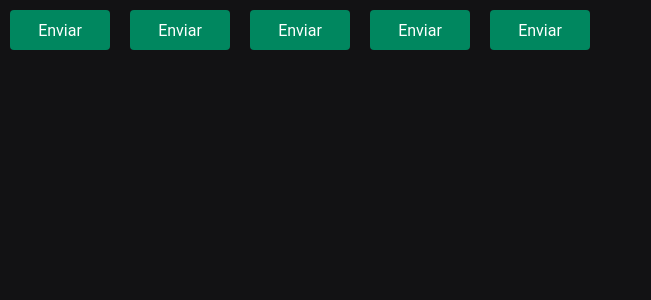
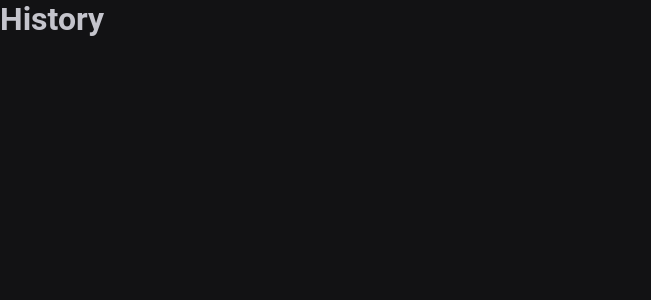
Before and after one commit to rdg-404/Ignite-Timer, a React app: page /history in a window 1280 px wide. Shown: the top 300 px of the page, without its empty margins (0-651 px from the left). Built offline with nearby package versions, Linux system fonts and the light colour scheme; the HTML template or start-up script is replaced by a standard one.

Commit message:
npm install react-router-dom - created home and history router

```diff
--- a/package.json
+++ b/package.json
@@ -12,6 +12,7 @@
   "dependencies": {
     "react": "^18.2.0",
     "react-dom": "^18.2.0",
+    "react-router-dom": "^6.8.0",
     "styled-components": "^5.3.6"
   },
   "devDependencies": {
--- a/src/App.tsx
+++ b/src/App.tsx
@@ -1,19 +1,19 @@
 import { ThemeProvider } from 'styled-components'
-import { Button } from './components/Button'
+
+import { BrowserRouter } from 'react-router-dom'
 
 import { GlobalStyle } from './styles/global'
 import { defaultTheme } from './styles/themes/default'
+
+import { Router } from './Router'
 
 export function App() {
   // envia variant como props
   return (
     <ThemeProvider theme={defaultTheme}>
-      <Button variant="primary" />
-      <Button variant="secondary" />
-      <Button variant="success" />
-      <Button variant="danger" />
-      <Button />
-
+      <BrowserRouter>
+        <Router />
+      </BrowserRouter>
       <GlobalStyle />
     </ThemeProvider>
   )
--- /dev/null
+++ b/src/Router.tsx
@@ -0,0 +1,12 @@
+import { Routes, Route } from 'react-router-dom'
+import { History } from './pages/History'
+import { Home } from './pages/Home'
+
+export function Router() {
+  return (
+    <Routes>
+      <Route path="/" element={<Home />} />
+      <Route path="/history" element={<History />} />
+    </Routes>
+  )
+}
--- a/src/components/Button.styles.ts
+++ /dev/null
@@ -1,33 +0,0 @@
-import styled, { css } from 'styled-components'
-
-// variavel em ts
-export type ButtonVariant = 'primary' | 'secondary' | 'danger' | 'success'
-
-interface ButtonContainerProps {
-  variant: ButtonVariant
-}
-
-const buttonVariantsColors = {
-  primary: 'purple',
-  secondary: 'orange',
-  danger: 'red',
-  success: 'green',
-}
-
-export const ButtonContainer = styled.button<ButtonContainerProps>`
-  width: 100px;
-  height: 40px;
-
-  border-radius: 4px;
-  border: 0;
-  margin: 10px;
-
-  background-color: ${(props) => props.theme['green-500']};
-  color: ${(props) => props.theme.white};
-
-  /* ${(props) => {
-    return css`
-      background-color: ${buttonVariantsColors[props.variant]};
-    `
-  }} */
-`
--- a/src/components/Button.tsx
+++ /dev/null
@@ -1,25 +0,0 @@
-// import styles from './Button.module.css'
-
-// interface ButtonProps {
-//     color?: 'primary' | 'secondary' | 'danger' | 'success'; ///classes
-
-// }
-
-// export function Button({color = 'primary'}: ButtonProps) {
-//     return (
-//         <button className={`${styles.button} ${styles[color]}`}>Enviar</button>
-//     )
-// }
-
-/// //////////////////////styled components /////////////////////////
-
-import { ButtonContainer, ButtonVariant } from './Button.styles'
-
-interface ButtonProps {
-  variant?: ButtonVariant /// classes
-}
-
-/// se nao for definida nenhuma cor ela assume primary
-export function Button({ variant = 'primary' }: ButtonProps) {
-  return <ButtonContainer variant={variant}>Enviar</ButtonContainer>
-}
--- /dev/null
+++ b/src/pages/History.tsx
@@ -0,0 +1,3 @@
+export function History() {
+  return <h1>History</h1>
+}
--- /dev/null
+++ b/src/pages/Home.tsx
@@ -0,0 +1,3 @@
+export function Home() {
+  return <h1>Home</h1>
+}
```
Also changed, not shown: 1 other file (tests, documents, lock files or other folders).
